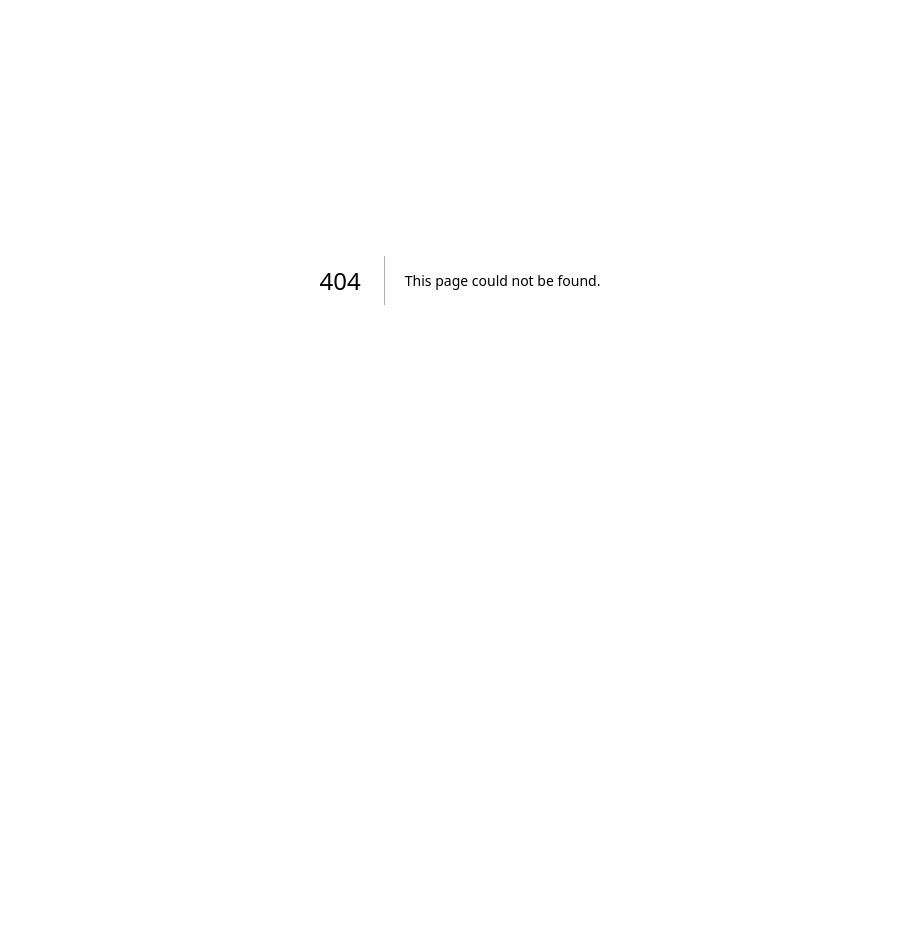
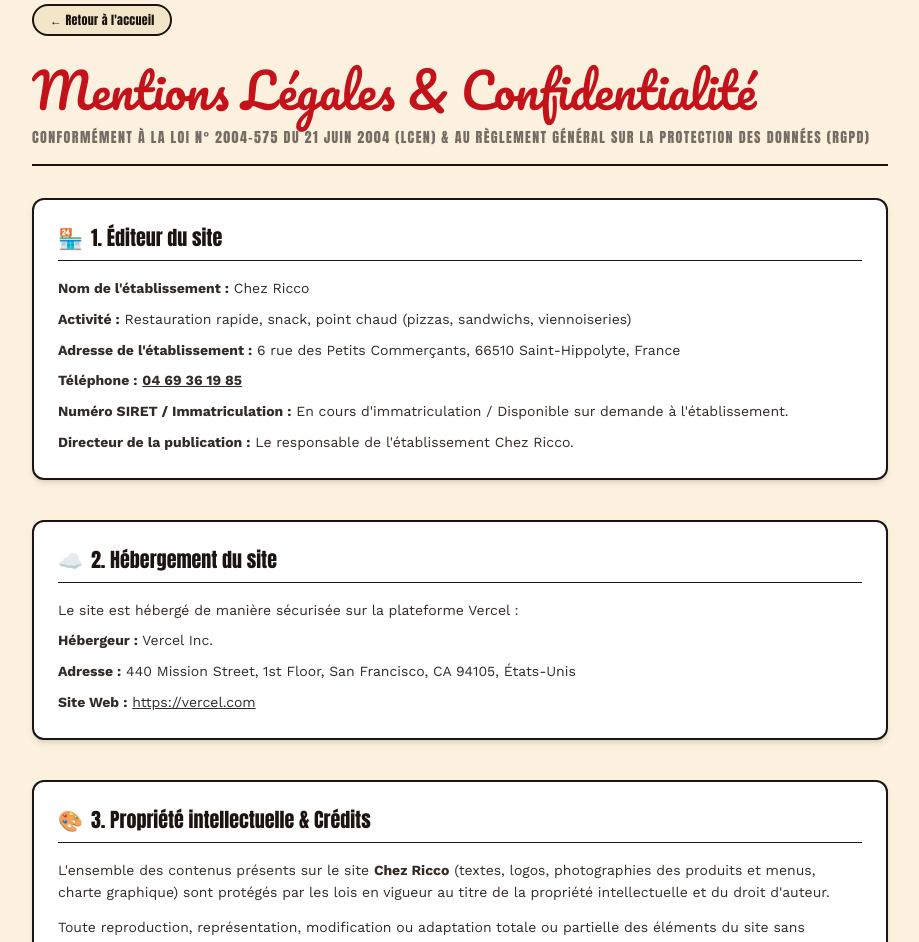
Before and after one commit to Sayzx/chezricco, a Next.js app: page /mentions-legales in a window 1280 px wide. Before the commit this address had no page. Shown: the part 120-1062 px from the top of the page, without its empty margins (180-1099 px from the left). Before the commit the page ends 800 px from the top, so only its background shows below. Built offline with nearby package versions, Linux system fonts and the light colour scheme.

Commit message:
feat: add legally compliant Mentions Légales page & footer integration

```diff
--- /dev/null
+++ b/src/app/mentions-legales/page.tsx
@@ -0,0 +1,167 @@
+import type { Metadata } from "next";
+import Link from "next/link";
+import Navbar from "@/components/Navbar";
+import Footer from "@/components/Footer";
+
+export const metadata: Metadata = {
+  title: "Mentions Légales & Politique de Confidentialité — Chez Ricco",
+  description:
+    "Mentions légales, informations réglementaires, hébergement et politique de confidentialité du snack Chez Ricco à Saint-Hippolyte (66510).",
+  robots: {
+    index: true,
+    follow: true,
+  },
+};
+
+export default function MentionsLegales() {
+  return (
+    <div className="min-h-screen bg-cream text-black flex flex-col justify-between">
+      <Navbar />
+
+      <main className="mx-auto max-w-4xl px-5 py-12 flex-1">
+        <div className="mb-6">
+          <Link
+            href="/"
+            className="inline-flex items-center gap-2 rounded-full border-2 border-black bg-cream-dim px-4 py-1.5 font-display text-xs tracking-wide text-black hover:bg-mustard transition-colors"
+          >
+            ← Retour à l&apos;accueil
+          </Link>
+        </div>
+
+        <h1 className="font-script text-5xl text-red leading-tight">
+          Mentions Légales & Confidentialité
+        </h1>
+        <p className="mt-2 font-display text-sm uppercase tracking-widest text-black/60 border-b-2 border-black/20 pb-4">
+          Conformément à la Loi n° 2004-575 du 21 juin 2004 (LCEN) & au Règlement Général sur la Protection des Données (RGPD)
+        </p>
+
+        <div className="mt-8 space-y-10 font-body text-sm text-black/90 leading-relaxed">
+          {/* Section 1 */}
+          <section className="rounded-xl border-2 border-black bg-white p-6 shadow-md">
+            <h2 className="font-display text-xl text-black border-b border-black/20 pb-2 flex items-center gap-2">
+              <span>🏪</span> 1. Éditeur du site
+            </h2>
+            <div className="mt-4 space-y-2">
+              <p>
+                <strong>Nom de l&apos;établissement :</strong> Chez Ricco
+              </p>
+              <p>
+                <strong>Activité :</strong> Restauration rapide, snack, point chaud (pizzas, sandwichs, viennoiseries)
+              </p>
+              <p>
+                <strong>Adresse de l&apos;établissement :</strong> 6 rue des Petits Commerçants, 66510 Saint-Hippolyte, France
+              </p>
+              <p>
+                <strong>Téléphone :</strong>{" "}
+                <a href="tel:0469361985" className="font-bold underline hover:text-red">
+                  04 69 36 19 85
+                </a>
+              </p>
+              <p>
+                <strong>Numéro SIRET / Immatriculation :</strong> En cours d&apos;immatriculation / Disponible sur demande à l&apos;établissement.
+              </p>
+              <p>
+                <strong>Directeur de la publication :</strong> Le responsable de l&apos;établissement Chez Ricco.
+              </p>
+            </div>
+          </section>
+
+          {/* Section 2 */}
+          <section className="rounded-xl border-2 border-black bg-white p-6 shadow-md">
+            <h2 className="font-display text-xl text-black border-b border-black/20 pb-2 flex items-center gap-2">
+              <span>☁️</span> 2. Hébergement du site
+            </h2>
+            <div className="mt-4 space-y-2">
+              <p>Le site est hébergé de manière sécurisée sur la plateforme Vercel :</p>
+              <p>
+                <strong>Hébergeur :</strong> Vercel Inc.
+              </p>
+              <p>
+                <strong>Adresse :</strong> 440 Mission Street, 1st Floor, San Francisco, CA 94105, États-Unis
+              </p>
+              <p>
+                <strong>Site Web :</strong>{" "}
+                <a
+                  href="https://vercel.com"
+                  target="_blank"
+                  rel="noopener noreferrer"
+                  className="underline hover:text-red"
+                >
+                  https://vercel.com
+                </a>
+              </p>
+            </div>
+          </section>
+
+          {/* Section 3 */}
+          <section className="rounded-xl border-2 border-black bg-white p-6 shadow-md">
+            <h2 className="font-display text-xl text-black border-b border-black/20 pb-2 flex items-center gap-2">
+              <span>🎨</span> 3. Propriété intellectuelle & Crédits
+            </h2>
+            <div className="mt-4 space-y-3">
+              <p>
+                L&apos;ensemble des contenus présents sur le site <strong>Chez Ricco</strong> (textes, logos, photographies des produits et menus, charte graphique) sont protégés par les lois en vigueur au titre de la propriété intellectuelle et du droit d&apos;auteur.
+              </p>
+              <p>
+                Toute reproduction, représentation, modification ou adaptation totale ou partielle des éléments du site sans l&apos;autorisation écrite préalable de Chez Ricco est strictement interdite.
+              </p>
+            </div>
+          </section>
+
+          {/* Section 4 */}
+          <section className="rounded-xl border-2 border-black bg-white p-6 shadow-md">
+            <h2 className="font-display text-xl text-black border-b border-black/20 pb-2 flex items-center gap-2">
+              <span>🔒</span> 4. Protection des données personnelles & Cookies (RGPD)
+            </h2>
+            <div className="mt-4 space-y-3">
+              <p>
+                Le site <strong>Chez Ricco</strong> est un site vitrine d&apos;information à destination du public.
+              </p>
+              <p>
+                <strong>Collecte de données :</strong> Aucune donnée personnelle n&apos;est collectée à votre insu. Aucun formulaire de création de compte ou de traitement publicitaire intrusif n&apos;est présent sur le site.
+              </p>
+              <p>
+                <strong>Cookies :</strong> Ce site n&apos;utilise aucun cookie tiers nécessitant un consentement de suivi publicitaire. Seuls des cookies techniques essentiels ou de mesure d&apos;audience anonyme peuvent être utilisés pour assurer le bon fonctionnement du site.
+              </p>
+              <p>
+                Conformément au Règlement Général sur la Protection des Données (RGPD) et à la loi « Informatique et Libertés », vous disposez d&apos;un droit d&apos;accès, de rectification et de suppression des données vous concernant en contactant l&apos;établissement par téléphone au{" "}
+                <a href="tel:0469361985" className="font-bold underline hover:text-red">
+                  04 69 36 19 85
+                </a>{" "}
+                ou directement sur place au 6 rue des Petits Commerçants, 66510 Saint-Hippolyte.
+              </p>
+            </div>
+          </section>
+
+          {/* Section 5 */}
+          <section className="rounded-xl border-2 border-black bg-white p-6 shadow-md">
+            <h2 className="font-display text-xl text-black border-b border-black/20 pb-2 flex items-center gap-2">
+              <span>📜</span> 5. Produits, Prix & Vente à emporter
+            </h2>
+            <div className="mt-4 space-y-3">
+              <p>
+                Les prix indiqués sur les menus et cartes du site sont donnés en Euros (€) Toutes Taxes Comprises (TTC). Ils sont fournis à titre indicatif et sont susceptibles de modifications en fonction des arrivages et de la saisonnalité des produits.
+              </p>
+              <p>
+                Les commandes s&apos;effectuent par téléphone au{" "}
+                <strong className="text-red">04 69 36 19 85</strong> ou directement sur place. Le paiement s&apos;effectue au moment du retrait au snack (6 rue des Petits Commerçants, 66510 Saint-Hippolyte).
+              </p>
+            </div>
+          </section>
+
+          {/* Section 6 */}
+          <section className="rounded-xl border-2 border-black bg-white p-6 shadow-md">
+            <h2 className="font-display text-xl text-black border-b border-black/20 pb-2 flex items-center gap-2">
+              <span>⚖️</span> 6. Droit applicable
+            </h2>
+            <p className="mt-4">
+              Les présentes mentions légales sont soumises au droit français. En cas de litige, et à défaut de résolution amiable, les tribunaux français compétents seront seuls habilités à trancher.
+            </p>
+          </section>
+        </div>
+      </main>
+
+      <Footer />
+    </div>
+  );
+}
--- a/src/app/sitemap.ts
+++ b/src/app/sitemap.ts
@@ -34,5 +34,11 @@
       changeFrequency: "daily",
       priority: 0.9,
     },
+    {
+      url: `${baseUrl}/mentions-legales`,
+      lastModified: new Date(),
+      changeFrequency: "monthly",
+      priority: 0.3,
+    },
   ];
 }
--- a/src/components/Footer.tsx
+++ b/src/components/Footer.tsx
@@ -25,9 +25,13 @@
         >
           📞 04 69 36 19 85
         </a>
-        <p className="mt-6 font-body text-xs text-cream/40">
-          © {new Date().getFullYear()} Chez Ricco. Tous droits réservés.
-        </p>
+        <div className="mt-6 flex flex-wrap items-center justify-center gap-4 text-xs font-body text-cream/50">
+          <span>© {new Date().getFullYear()} Chez Ricco. Tous droits réservés.</span>
+          <span>•</span>
+          <a href="/mentions-legales" className="underline hover:text-mustard transition-colors">
+            Mentions Légales & Confidentialité
+          </a>
+        </div>
       </div>
     </footer>
   );
```
